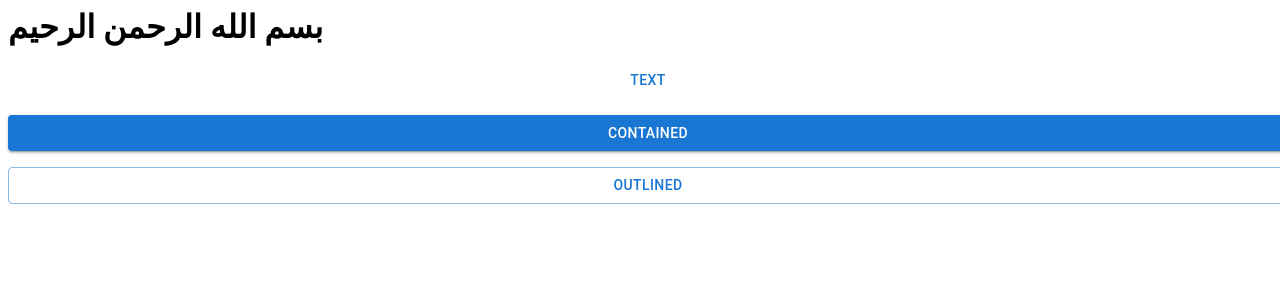
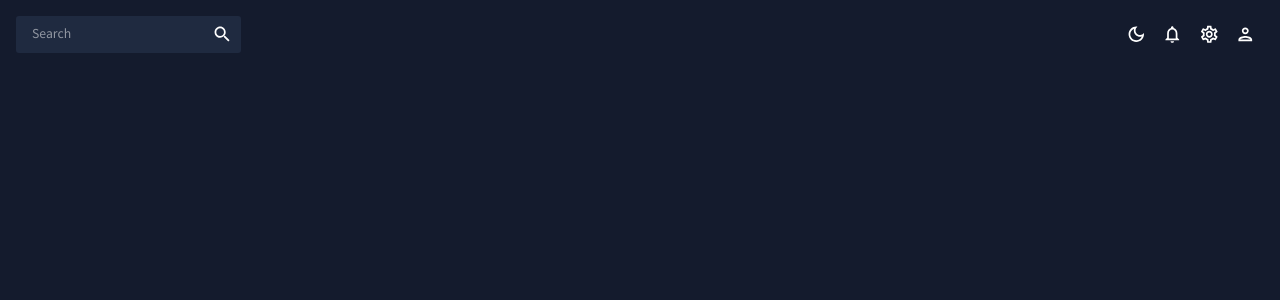
Before and after one commit to faried-elrewany/Admin-Dashboard, a React (Create React App) app: page / in a window 1280 px wide. Shown: the top 300 px of the page. Built offline with nearby package versions, Linux system fonts and the light colour scheme.

Commit message:
added top bar component

```diff
--- a/src/App.js
+++ b/src/App.js
@@ -1,13 +1,20 @@
-import { React } from "react";
-import Stack from "@mui/material/Stack";
-import Button from "@mui/material/Button";
-export default function BasicButtons() {
+import { useState } from "react";
+import { Routes, Route } from "react-router-dom";
+import { CssBaseline, ThemeProvider } from "@mui/material";
+import { ColorModeContext, useMode } from "./Theme";
+import Topbar from "./Views/Global/Topbar";
+export default function App() {
+  const [theme, colorMode] = useMode();
   return (
-    <Stack spacing={2} direction="column">
-      <h1>بسم الله الرحمن الرحيم</h1>
-      <Button variant="text">Text</Button>
-      <Button variant="contained">Contained</Button>
-      <Button variant="outlined">Outlined</Button>
-    </Stack>
+    <ColorModeContext.Provider value={colorMode}>
+      <ThemeProvider theme={theme}>
+        <CssBaseline />
+        <div className="app">
+          <main>
+            <Topbar />
+          </main>
+        </div>
+      </ThemeProvider>
+    </ColorModeContext.Provider>
   );
 }
--- /dev/null
+++ b/src/Views/Global/Topbar.jsx
@@ -0,0 +1,52 @@
+import { Box, IconButton, useTheme } from "@mui/material";
+import { useContext } from "react";
+import { ColorModeContext, tokens } from "../../Theme";
+import InputBase from "@mui/material/InputBase";
+import LightModeOutlinedIcon from "@mui/icons-material/LightModeOutlined";
+import SettingsOutlinedIcon from "@mui/icons-material/SettingsOutlined";
+import PersonOutlinedIcon from "@mui/icons-material/PersonOutlined";
+import SearchIcon from "@mui/icons-material/Search";
+import DarkModeOutlinedIcon from "@mui/icons-material/DarkModeOutlined";
+import NotificationsOutlinedIcon from "@mui/icons-material/NotificationsOutlined";
+
+const Topbar = () => {
+  const theme = useTheme();
+  const colors = tokens(theme.palette.mode);
+  const colorMode = useContext(ColorModeContext);
+
+  return (
+    <Box display="flex" justifyContent="space-between" p={2}>
+      <Box
+        display="flex"
+        backgroundColor={colors.primary[400]}
+        borderRadius="3px"
+      >
+        <InputBase sx={{ ml: 2, flex: 1 }} placeholder="Search" />
+        <IconButton type="button" sx={{ p: 1 }}>
+          <SearchIcon />
+        </IconButton>
+      </Box>
+
+      <Box display="flex">
+        <IconButton onClick={colorMode.toggleColorMode}>
+          {theme.palette.mode === "dark" ? (
+            <DarkModeOutlinedIcon />
+          ) : (
+            <LightModeOutlinedIcon />
+          )}
+        </IconButton>
+        <IconButton>
+          <NotificationsOutlinedIcon />
+        </IconButton>
+        <IconButton>
+          <SettingsOutlinedIcon />
+        </IconButton>
+        <IconButton>
+          <PersonOutlinedIcon />
+        </IconButton>
+      </Box>
+    </Box>
+  );
+};
+
+export default Topbar;
```
Also changed, not shown: src/Views/Global/NavBar.jsx (deleted, +0 -7 lines).
